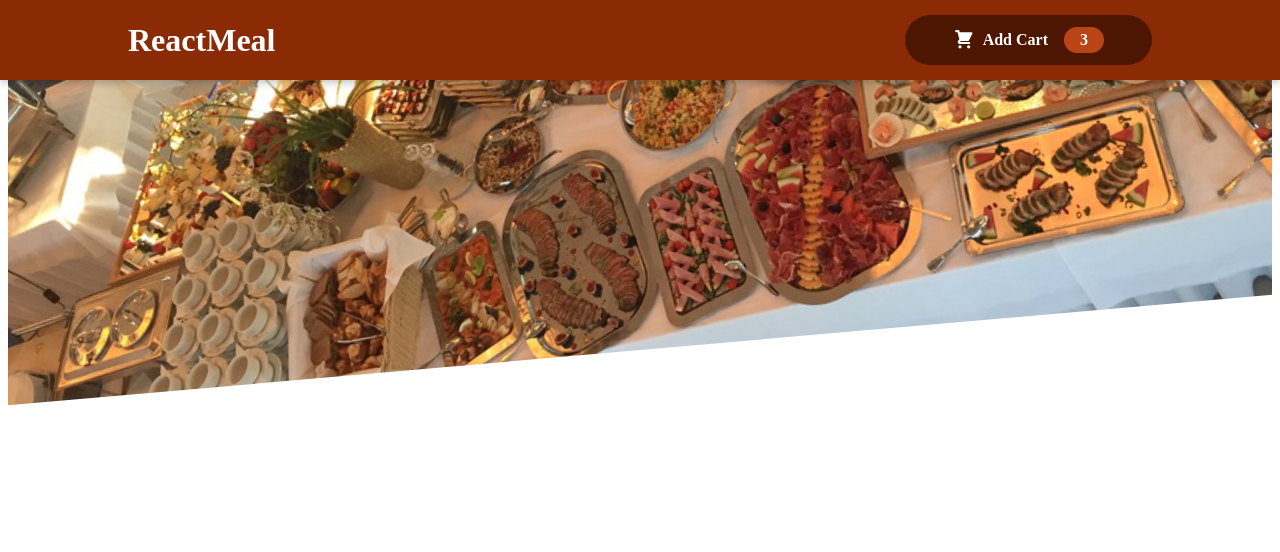
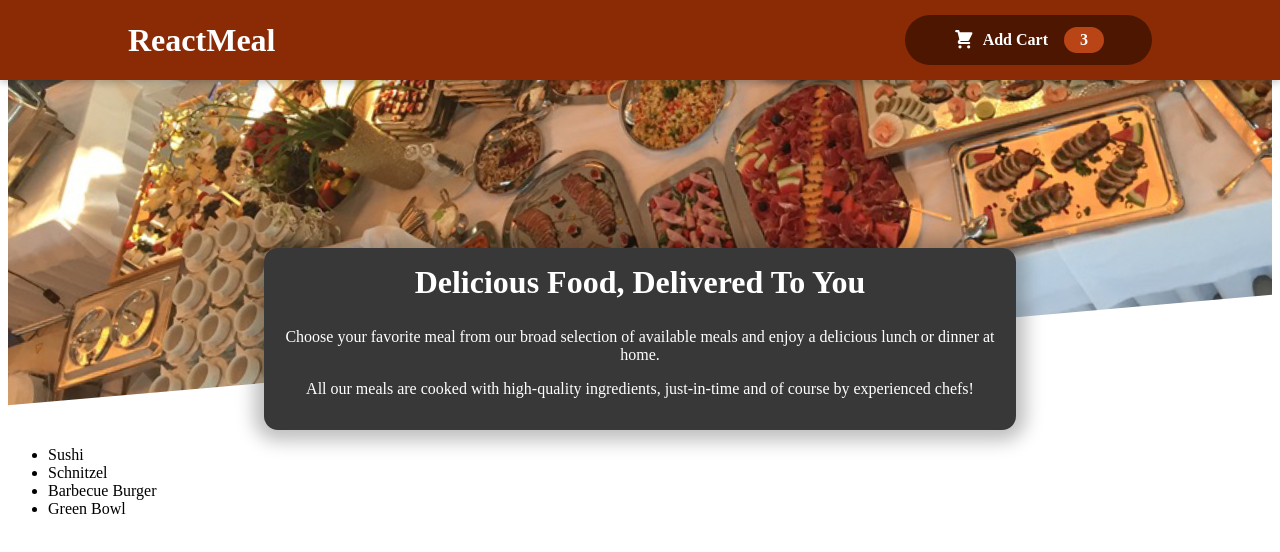
Before and after one commit to Yash1Hingu/ReactFood, a React (Create React App) app: page / in a window 1280 px wide. Shown: the top 552 px of the page. Built offline with nearby package versions, Linux system fonts and the light colour scheme.

Commit message:
ADD -- Meals Components

```diff
--- a/src/App.js
+++ b/src/App.js
@@ -1,10 +1,11 @@
 import './App.css';
 import Header from './components/Layout/Header';
-
+import Meals from './components/Meals/Meals'
 function App() {
   return (
     <div className="App">
-      <Header></Header>
+      <Header/>
+      <Meals/>
     </div>
   );
 }
--- /dev/null
+++ b/src/components/Meals/AvailableMeals.js
@@ -0,0 +1,40 @@
+import classes from './AvailableMeals.module.css';
+const DUMMY_MEALS = [
+    {
+        id: 'm1',
+        name: 'Sushi',
+        description: 'Finest fish and veggies',
+        price: 22.99,
+    },
+    {
+        id: 'm2',
+        name: 'Schnitzel',
+        description: 'A german specialty!',
+        price: 16.5,
+    },
+    {
+        id: 'm3',
+        name: 'Barbecue Burger',
+        description: 'American, raw, meaty',
+        price: 12.99,
+    },
+    {
+        id: 'm4',
+        name: 'Green Bowl',
+        description: 'Healthy...and green...',
+        price: 18.99,
+    },
+];
+const AvailableMeals = () => {
+    const meals = DUMMY_MEALS.map(meal =>
+        <li key={meal.id}>
+            {meal.name}
+        </li>
+    );
+
+    return <ul>
+        {meals}
+    </ul>
+}
+
+export default AvailableMeals;
--- /dev/null
+++ b/src/components/Meals/AvailableMeals.module.css
@@ -0,0 +1,24 @@
+.meals {
+    max-width: 60rem;
+    width: 90%;
+    margin: 2rem auto;
+    animation: meals-appear 1s ease-out forwards;
+}
+
+.meals ul {
+    list-style: none;
+    margin: 0;
+    padding: 0;
+}
+
+@keyframes meals-appear {
+    from {
+        opacity: 0;
+        transform: translateY(3rem);
+    }
+
+    to {
+        opacity: 1;
+        transform: translateY(0);
+    }
+}
--- /dev/null
+++ b/src/components/Meals/Meals.js
@@ -0,0 +1,12 @@
+import { Fragment } from "react";
+import MealsSummary from "./MealsSummary";
+import AvailableMeals from './AvailableMeals'
+
+const Meals = () => {
+    return(<Fragment>
+        <MealsSummary />
+        <AvailableMeals />
+    </Fragment>)
+}
+
+export default Meals;
--- /dev/null
+++ b/src/components/Meals/MealsSummary.js
@@ -0,0 +1,16 @@
+import classes from './MealsSummary.module.css'
+const MealsSummary = () => {
+    return <section className={classes.summary}>
+        <h2>Delicious Food, Delivered To You</h2>
+        <p>
+            Choose your favorite meal from our broad selection of available meals
+            and enjoy a delicious lunch or dinner at home.
+        </p>
+        <p>
+            All our meals are cooked with high-quality ingredients, just-in-time and
+            of course by experienced chefs!
+        </p>
+    </section>
+}
+
+export default MealsSummary;
--- /dev/null
+++ b/src/components/Meals/MealsSummary.module.css
@@ -0,0 +1,18 @@
+.summary {
+    text-align: center;
+    max-width: 45rem;
+    width: 90%;
+    margin: auto;
+    margin-top: -10rem;
+    position: relative;
+    background-color: #383838;
+    color: white;
+    border-radius: 14px;
+    padding: 1rem;
+    box-shadow: 0 1px 18px 10px rgba(0, 0, 0, 0.25);
+}
+
+.summary h2 {
+    font-size: 2rem;
+    margin-top: 0;
+}
```
Also changed, not shown: src/components/Meals/Meals.module.css (added).
